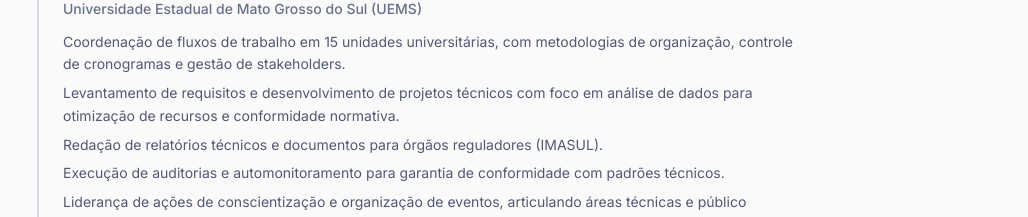
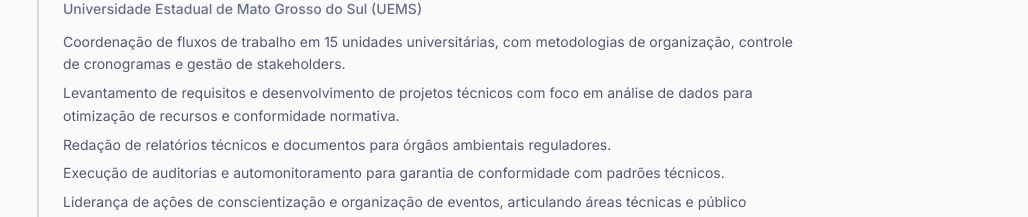
Before and after one commit to flaviafogaca/portfolio, a React (Vite) app: page / in a window 1280 px wide. Shown: the part 4700-4917 px from the top of the page, without its empty margins (123-1151 px from the left). Built offline with nearby package versions, Linux system fonts and the light colour scheme.

Commit message:
Generalize regulatory bodies in experience description
Co-Authored-By: Claude Sonnet 5.5 <noreply@anthropic.com>

```diff
--- a/src/data/content.ts
+++ b/src/data/content.ts
@@ -103,7 +103,7 @@ export const experience: ExperienceItem[] = [
     bullets: [
       "Coordenação de fluxos de trabalho em 15 unidades universitárias, com metodologias de organização, controle de cronogramas e gestão de stakeholders.",
       "Levantamento de requisitos e desenvolvimento de projetos técnicos com foco em análise de dados para otimização de recursos e conformidade normativa.",
-      "Redação de relatórios técnicos e documentos para órgãos reguladores (IMASUL).",
+      "Redação de relatórios técnicos e documentos para órgãos ambientais reguladores.",
       "Execução de auditorias e automonitoramento para garantia de conformidade com padrões técnicos.",
       "Liderança de ações de conscientização e organização de eventos, articulando áreas técnicas e público acadêmico.",
     ],
```
